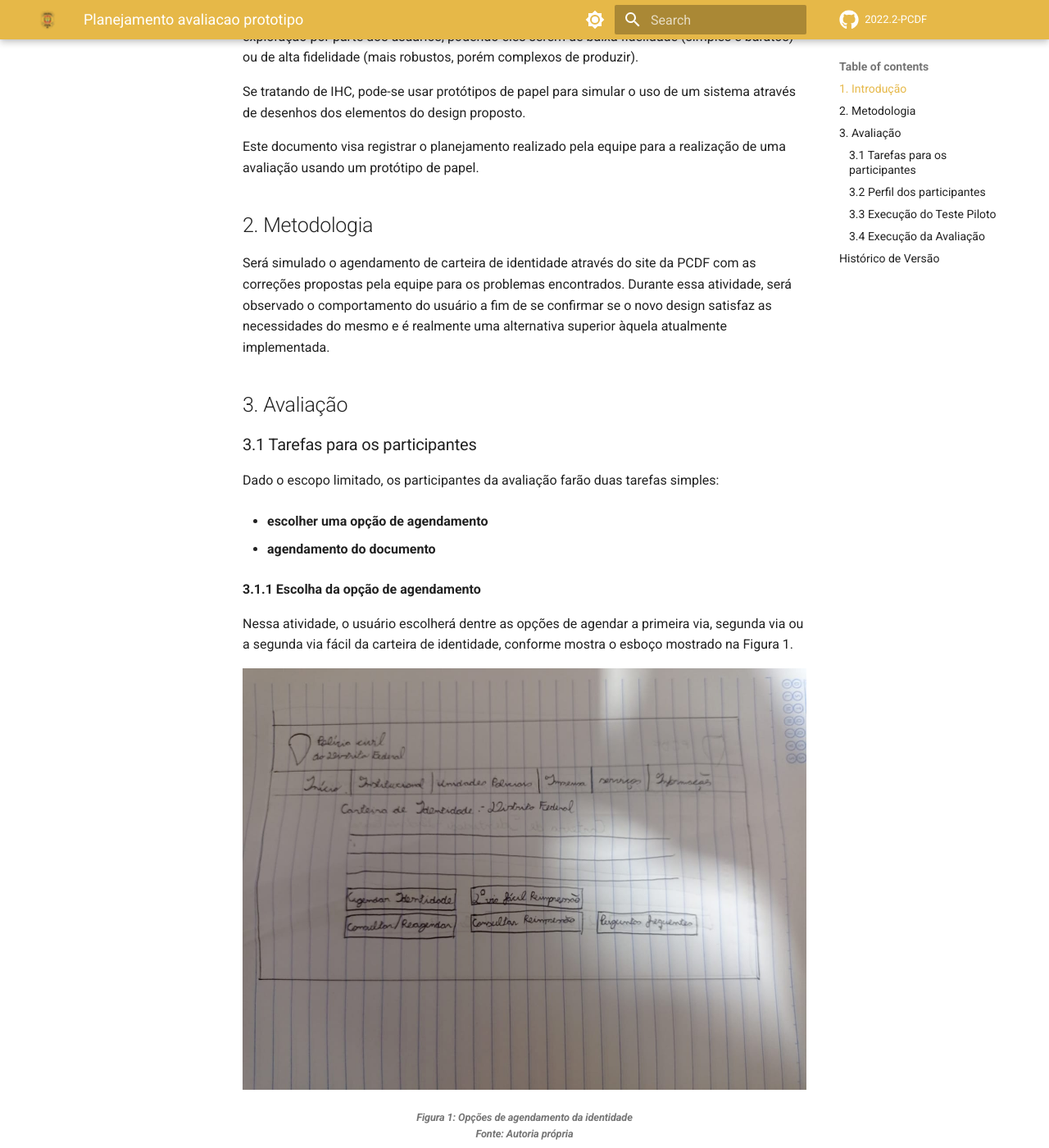
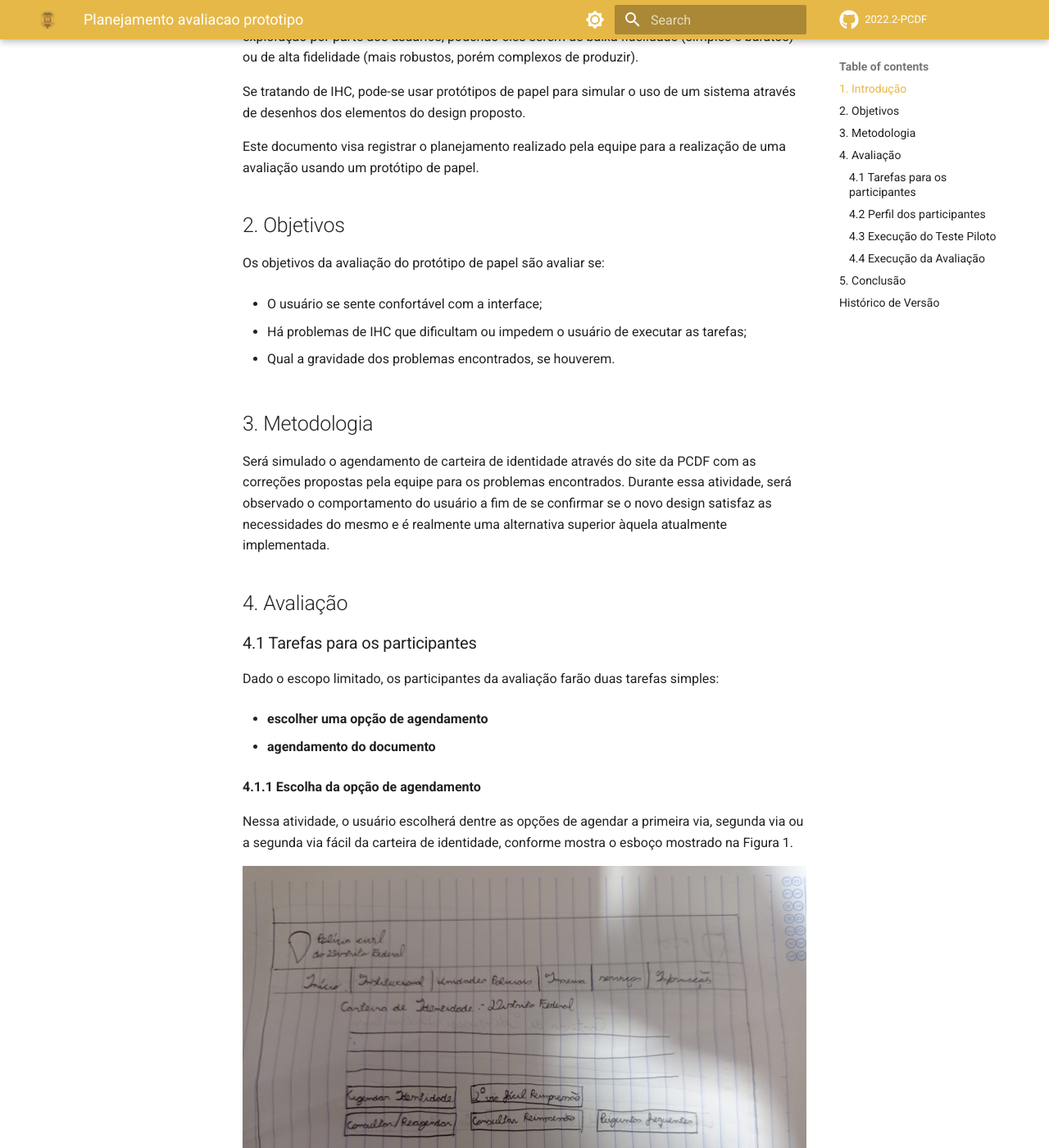
Before and after one commit to Interacao-Humano-Computador/2022.2-PCDF, an MkDocs documentation site: the page built from docs/design-avaliacao-desenvolvimento/planejamento-avaliacao-prototipo.md, in a window 1280 px wide and 1400 px high, scrolled down 298 px. Shown: the whole window at 82% size. Built offline with MkDocs 1.6.1 and Material for MkDocs 9.7.7, drawn with Linux system fonts in a browser that asks for light colours; comment, search, counter and statistics services are not loaded; some of the changed text lies outside the part shown.

Commit message:
Adição das sessões Objetivos e Conclusão

```diff
--- a/docs/design-avaliacao-desenvolvimento/planejamento-avaliacao-prototipo.md
+++ b/docs/design-avaliacao-desenvolvimento/planejamento-avaliacao-prototipo.md
@@ -8,13 +8,24 @@ Se tratando de IHC, pode-se usar protótipos de papel para simular o uso de um s
 
 Este documento visa registrar o planejamento realizado pela equipe para a realização de uma avaliação usando um protótipo de papel.
 
-## 2. Metodologia
+
+## 2. Objetivos
+
+Os objetivos da avaliação do protótipo de papel são avaliar se:
+
+* O usuário se sente confortável com a interface;
+
+* Há problemas de IHC que dificultam ou impedem o usuário de executar as tarefas;
+
+* Qual a gravidade dos problemas encontrados, se houverem.
+
+## 3. Metodologia
 
 Será simulado o agendamento de carteira de identidade através do site da PCDF com as correções propostas pela equipe para os problemas encontrados. Durante essa atividade, será observado o comportamento do usuário a fim de se confirmar se o novo design satisfaz as necessidades do mesmo e é realmente uma alternativa superior àquela atualmente implementada.
 
-## 3. Avaliação
+## 4. Avaliação
 
-### 3.1 Tarefas para os participantes
+### 4.1 Tarefas para os participantes
 
 Dado o escopo limitado, os participantes da avaliação farão duas tarefas simples:
 
@@ -22,7 +33,7 @@ Dado o escopo limitado, os participantes da avaliação farão duas tarefas simp
 
 * **agendamento do documento**
 
-**3.1.1 Escolha da opção de agendamento**
+**4.1.1 Escolha da opção de agendamento**
 
 Nessa atividade, o usuário escolherá dentre as opções de agendar a primeira via, segunda via ou a segunda via fácil da carteira de identidade, conforme mostra o esboço mostrado na Figura 1.
 
@@ -31,7 +42,7 @@ Nessa atividade, o usuário escolherá dentre as opções de agendar a primeira
    <h6><b>Figura 1: Opções de agendamento da identidade<br>Fonte: Autoria própria</br></h6></b>
 </figcaption>
 
-**3.1.2 Agendamento do documento**
+**4.1.2 Agendamento do documento**
 
 Nessa etapa, o usuário realizará o agendamento propriamente dito, escolhendo a unidade de atendimento, dia e horário que julgar mais adequado.
 
@@ -61,17 +72,17 @@ Após todos os campos serem preenchidos, será mostrado ao participante quantas
 </figcaption>
 
 
-### 3.2 Perfil dos participantes
+### 4.2 Perfil dos participantes
 
 Para a realização dessa avaliação, serão convidadas pessoas que atendem ao perfil de usuário levantado pela equipe, conforme consta no documento [Perfil de Usuário](../analise-de-requisitos/perfil_usuario.md).
 
-### 3.3 Execução do Teste Piloto
+### 4.3 Execução do Teste Piloto
 
 Teste piloto trata-se de um teste realizado antes da avaliação para verificar se há alguma falha que possa impedir o realizamento do teste.
 
 Assim, caso seja detectado algum problema, ele deverá ser anotado e corrigido em uma futura modificação.
 
-### 3.4 Execução da Avaliação
+### 4.4 Execução da Avaliação
 
 Em uma data estipulada, será realizada uma reunião entre o participante e o avaliador para a execução da avaliação. Devido ao caráter do protótipo, esta deverá ser presencial.
 
@@ -81,7 +92,14 @@ Vale frisar deverá ser mostrado o Termo de Consetimento ao participante, inform
 
 Caso o participante concorde em prosseguir, a avaliação deverá correr normalmente, sendo fornecido todo o material necessário.
 
+
+## 5. Conclusão
+
+Ao final da avaliação, o protótipo de papel será modificado de acordo com as experiências do usuário e os dados coletados. O maior foco nessa parte será a interação do usuário com o protótipo, com a meta de alcançar os objetivos anteriormente listados.
+
+
 ## Histórico de Versão
 |    Data    | Versão |                          Descrição                          |                                            Autor(es)                                             |                                               Revisor                                                |
 | :--------: | :----: | :---------------------------------------------------------: | :----------------------------------------------------------------------------------------------: | :--------------------------------------------------------------------------------------------------: |
 | 21/12/2022 |  1.0   |                    Criação do documento                     | [Lucas Spinosa](https://github.com/LucasSpinosa) e [Guilherme Oliveira](https://github.com/GG555-13) | [Gabriel Marcolino](https://github.com/GabrielMR360) e [Yago Passos](https://github.com/yagompassos) |
+| 21/12/2022 |  1.1   |    Adição das sessões Objetivos e Conclusão do documento    | [Lucas Spinosa](https://github.com/LucasSpinosa) e [Guilherme Oliveira](https://github.com/GG555-13) | [Gabriel Marcolino](https://github.com/GabrielMR360) e [Yago Passos](https://github.com/yagompassos) |
```
